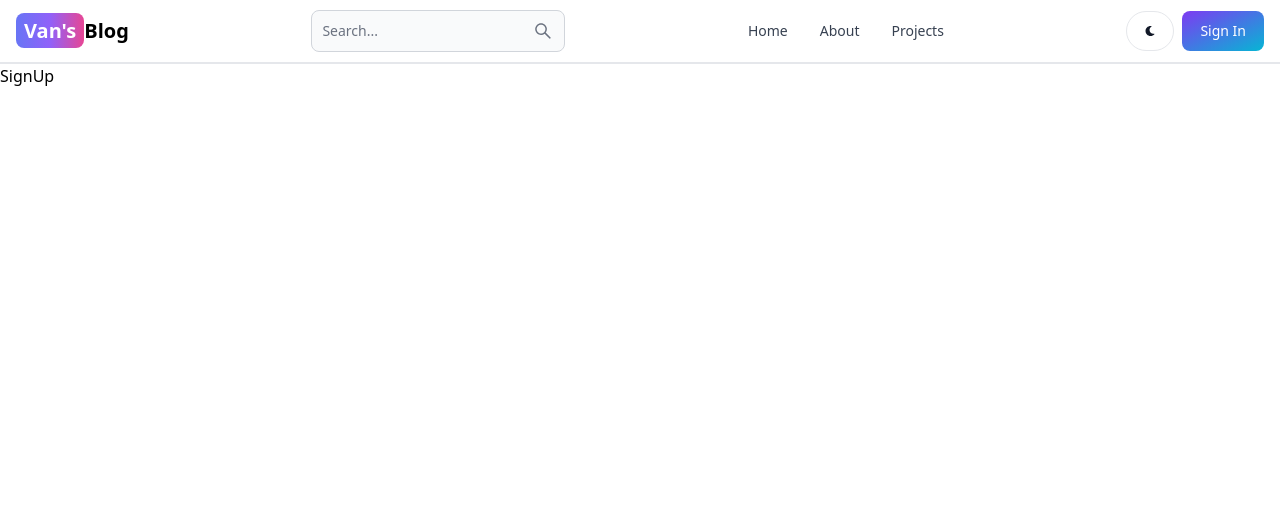
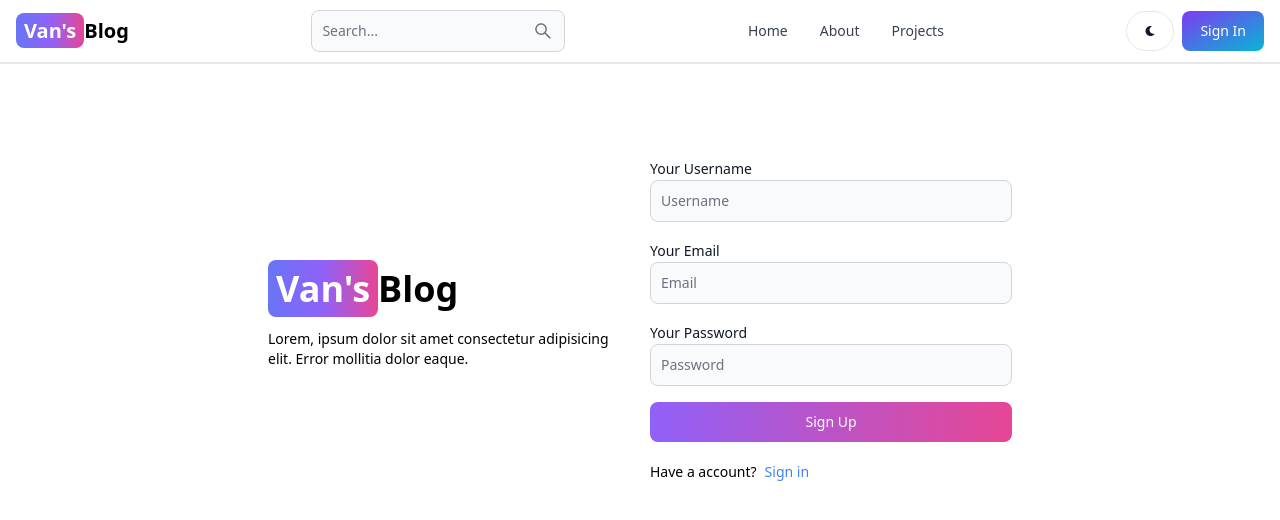
Before and after one commit to 0x476569636f/mern-blog-2, a React (Vite) app in the folder client/: page /sign-up in a window 1280 px wide. Shown: the top 520 px of the page. Built offline with nearby package versions, Linux system fonts and the light colour scheme.

Commit message:
Create signup ui

```diff
--- a/client/src/pages/SignUp.jsx
+++ b/client/src/pages/SignUp.jsx
@@ -1,7 +1,53 @@
+import { Button, Label, TextInput } from "flowbite-react";
 import React from "react";
+import { Link } from "react-router-dom";
 
 function SignUp() {
-  return <div>SignUp</div>;
+  return (
+    <div className="min-h-screen mt-20">
+      <div className="flex p-3 max-w-3xl mx-auto flex-col md:flex-row md:items-center gap-5">
+        {/* Left*/}
+        <div className="flex-1">
+          <Link to={"/"} className="font-bold dark:text-white text-4xl">
+            <span className="px-2 py-1 bg-gradient-to-r from-indigo-500 via-purple-500 to-pink-500 rounded-lg text-white">
+              Van's
+            </span>
+            Blog
+          </Link>
+          <p className="text-sm mt-5">
+            Lorem, ipsum dolor sit amet consectetur adipisicing elit. Error
+            mollitia dolor eaque.
+          </p>
+        </div>
+        {/*Right*/}
+        <div className="flex-1">
+          <form className="flex flex-col gap-4">
+            <div>
+              <Label value="Your Username" />
+              <TextInput type="text" placeholder="Username" id="username" />
+            </div>
+            <div>
+              <Label value="Your Email" />
+              <TextInput type="text" placeholder="Email" id="email" />
+            </div>
+            <div>
+              <Label value="Your Password" />
+              <TextInput type="text" placeholder="Password" id="password" />
+            </div>
+            <Button gradientDuoTone={"purpleToPink"} type="submit">
+              Sign Up
+            </Button>
+          </form>
+          <div className="flex gap-2 text-sm mt-5">
+            <span>Have a account?</span>
+            <Link to={"/sign-in"} className="text-blue-500">
+              Sign in
+            </Link>
+          </div>
+        </div>
+      </div>
+    </div>
+  );
 }
 
 export default SignUp;
```
